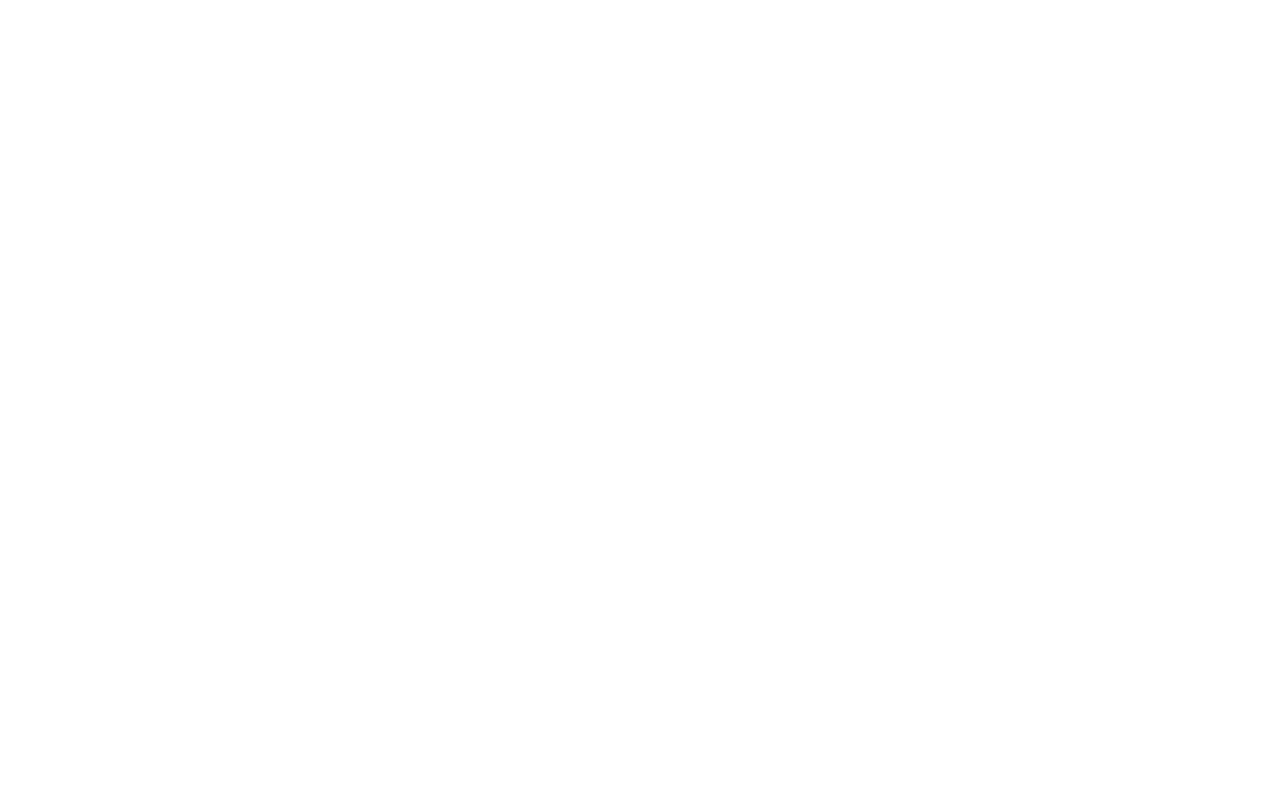
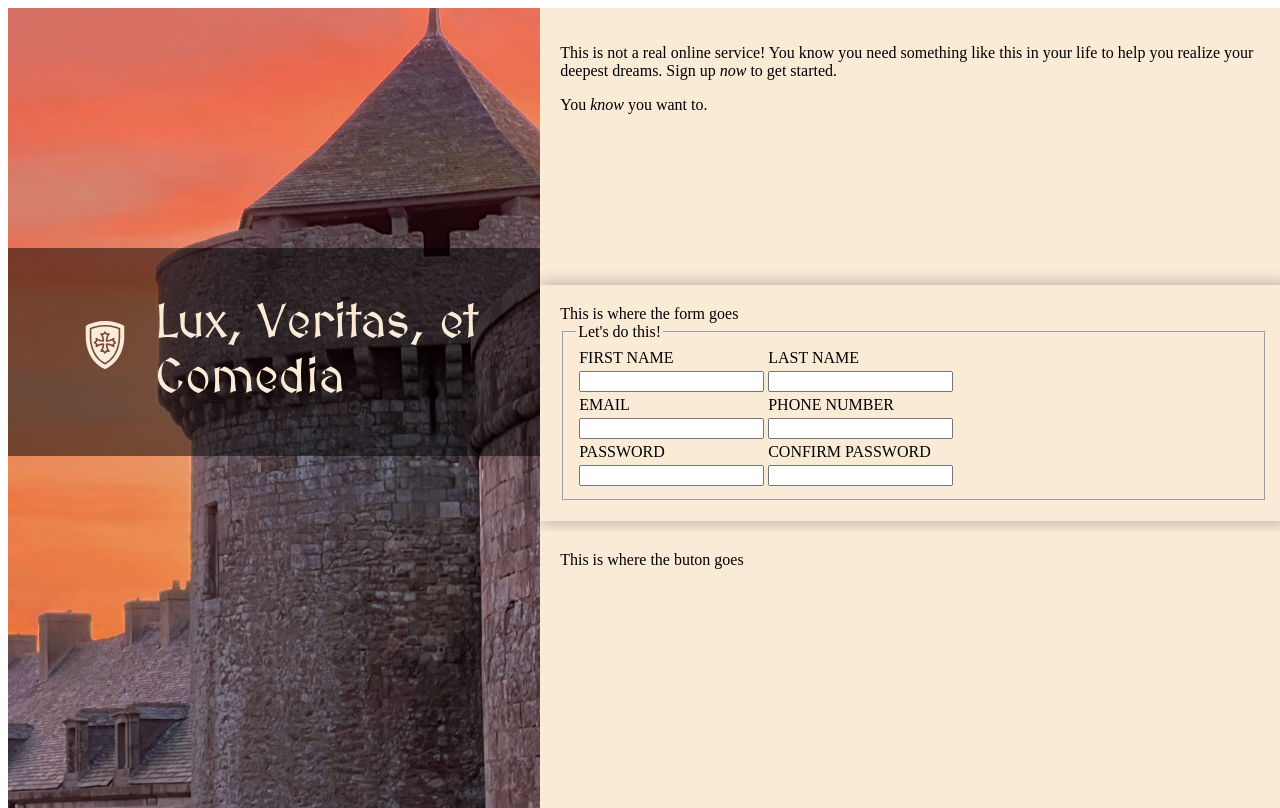
Before and after one commit to jraduege/odin-signup, a plain HTML site: page index.html in a window 1280 px wide. Drawn offline with Linux system fonts and the light colour scheme.

Commit message:
Add basic form

```diff
--- a/index.html
+++ b/index.html
@@ -5,9 +5,96 @@
     <meta http-equiv="X-UA-Compatible" content="IE=edge">
     <meta name="viewport" content="width=device-width, initial-scale=1.0">
     <link rel="stylesheet" href="style.css">
+    <link rel="stylesheet" href="https://fonts.googleapis.com/css?family=MedievalSharp">
     <title>LVEC</title>
 </head>
 <body>
+    <div class="container">
+        <div class="picture">
+            <div class="caption">
+                <span>
+                    <img class="shield" src="./shield-medieval-svgrepo-com.svg" alt="Medieval Shield">
+                </span>
+                <span class="maintext">
+                    Lux, Veritas, et Comedia
+                </span>
+            </div>
+        </div>
+        <span class="boxes">
+            <div class="textbox">
+                <p>
+                    This is not a real online service! You know you need something like this in your life to help you realize your deepest dreams.  Sign up <em>now</em> to get started.
+                </p>
+                <p>
+                    You <em>know</em> you want to.
+                </p>
+            </div>
+            <div class="formbox">
+                <div class="formarea">
+                    This is where the form goes
+                    <form action="./stuff" method="post">
+                        <fieldset>
+                            <legend>Let's do this!</legend>
+                            <table>
+                                <tr>
+                                    <td class="formlable">
+                                        <label for="firstname">FIRST NAME</label>
+                                    </td>
+                                    <td class="formlable">
+                                        <label for="lastname">LAST NAME</label>
+                                    </td>
+                                </tr>
+                                <tr>
+                                    <td class="entry">
+                                        <input type="text" name="" id="firstname">
+                                    </td>
+                                    <td class="entry">
+                                        <input type="text" name="" id="lastname">
+                                    </td>
+                                </tr>
+                                <tr>
+                                    <td class="formlable">
+                                        <label for="emailaddress">EMAIL</label>
+                                    </td>
+                                    <td class="formlable">
+                                        <label for="phonenumber">PHONE NUMBER</label>
+                                    </td>
+                                </tr>
+                                <tr>
+                                    <td class="entry">
+                                        <input type="email" name="" id="emailaddress">
+                                    </td>
+                                    <td class="entry">
+                                        <input type="number" name="" id="phonenumber">
+                                    </td>
+                                </tr>
+                                <tr>
+                                    <td class="formlable">
+                                        <label for="password1">PASSWORD</label>
+                                    </td>
+                                    <td class="formlable">
+                                        <label for="password2">CONFIRM PASSWORD</label>
+                                    </td>
+                                </tr>
+                                <tr>
+                                    <td class="entry">
+                                        <input type="password" name="lvecpass" id="password1">
+                                    </td>
+                                    <td class="entry">
+                                        <input type="password" name="lvecpass" id="password2">
+                                    </td>
+                                </tr>
+                            </table>
+                        </fieldset>
+                    </form>
+                </div>
+            </div>
+            <div class="buttonbox">
+                This is where the buton goes
+            </div>
+        </span>
+    </div>
+
 
 </body>
 </html>
--- a/style.css
+++ b/style.css
@@ -0,0 +1,82 @@
+
+@import url("shield-medieval-svgrepo-com.svg");
+
+:root {
+    box-sizing: border-box;
+}
+
+html {
+    height: 100%;
+    width: 100%;
+}
+
+body {
+    height: 100%;
+    width: 100%;
+}
+
+.container {
+    display: flex;
+    height: 100%;
+    width: 100%;
+}
+
+.picture {
+    background-image: url("Tower.jpg");
+    background-repeat: no-repeat;
+    background-color: black;
+    background-size: cover;
+    padding-top: 15em;
+    padding-bottom: 20em;
+}
+
+.caption {
+    font-family: MedievalSharp;
+    font-size: 3em;
+    padding: 1em;
+    display: flex;
+    color:antiquewhite;
+    background: rgba(0, 0, 0, 0.5);;
+}
+
+span.maintext {
+    opacity: 1;
+    justify-content: center;
+}
+
+.shield {
+    height: 1em;
+    padding: 0.53em;
+    align-items: center;
+    filter: invert(98%) sepia(60%) saturate(483%) hue-rotate(306deg) brightness(101%) contrast(96%);
+    opacity: 1;
+}
+
+.boxes {
+    display: flex;
+    flex-direction: column;
+}
+
+.textbox, .buttonbox {
+    background: antiquewhite;
+    flex: 1;
+    padding: 20px;
+}
+
+.textbox {
+    align-items: center;
+    justify-content: center;
+}
+
+.formbox {
+    background: antiquewhite;
+    flex: 1;
+
+
+}
+
+.formarea {
+    padding: 20px;
+    margin-bottom: 10px;
+    box-shadow: 0 0 1em rgba(0,0,0,0.3);
+}
```
